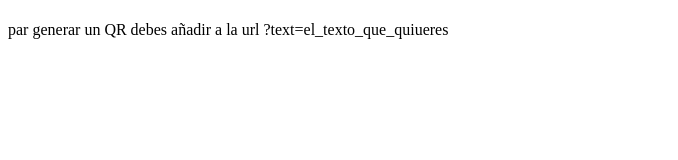
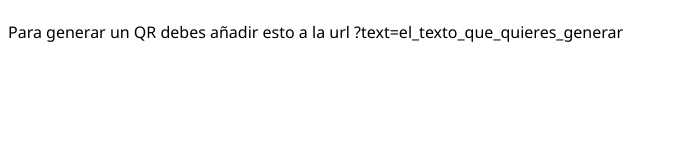
Before and after one commit to PedroFdezMacarron/qr, a plain HTML site: page index.html in a window 1280 px wide. Shown: the whole page, without its empty margins (0-678 px from the left). Drawn offline with Linux system fonts and the light colour scheme.

```diff
--- a/index.html
+++ b/index.html
@@ -6,6 +6,12 @@
     <title>Generador de QR</title>
     <!-- <script src="https://cdn.jsdelivr.net/gh/davidshimjs/qrcodejs/qrcode.min.js"></script> -->
     <script src="./qrcode.min.js"></script>
+    <style>
+       body {
+            font-family:'Segoe UI', Tahoma, Geneva, Verdana, sans-serif;
+
+        }
+    </style>
 </head>
 <body>
     <h1></h1>
@@ -28,7 +34,7 @@
                 height: 200
             });
         } else {
-            document.getElementById("qrcode").textContent = "par generar un QR debes añadir a la url ?text=el_texto_que_quiueres"
+            document.getElementById("qrcode").textContent = "Para generar un QR debes añadir esto a la url    ?text=el_texto_que_quieres_generar"
         }
     </script>
 </body>
```
